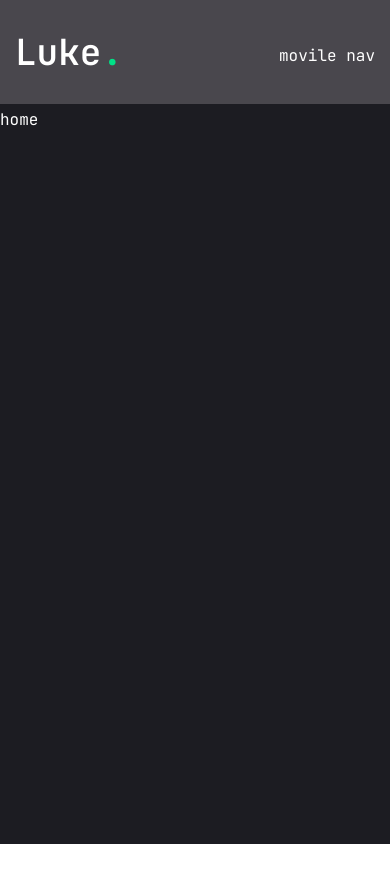
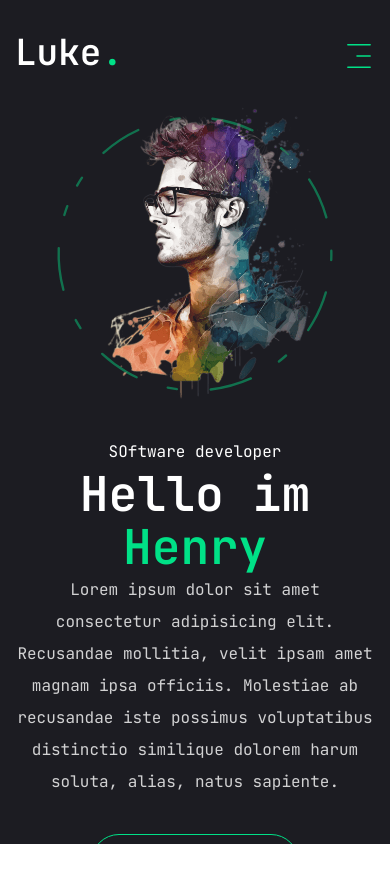
Before and after one commit to henryGustav/portfolio-next-2024, a Next.js app: page / in a window 390 px wide. Shown: the top 882 px of the page. Before the commit the page ends 844 px from the top, so only its background shows below. Built offline with nearby package versions, Linux system fonts and the light colour scheme.

Commit message:
adding socials , iamge profile - animation ,

```diff
--- a/app/globals.css
+++ b/app/globals.css
@@ -7,6 +7,19 @@
     body{
       @apply font-primary bg-primary text-white leading-loose;
     }
+
+    .h1{
+      @apply text-[48px] xl:text-[80px] leading-[1.1] font-semibold;
+    }
+
+    .h2{
+      @apply text-[36px] xl:text-[48px] leading-[1.1] font-semibold;
+    }
+    .h3{
+      @apply text-[20px] xl:text-[24px] leading-[1.1] font-semibold;
+    }
+
+
     /* :root {
       --background: 0 0% 100%;
       --foreground: 222.2 84% 4.9%;
--- a/app/layout.jsx
+++ b/app/layout.jsx
@@ -21,7 +21,7 @@ export default function RootLayout({ children }) {
     <html lang="en">
       <body className={jetbrainsMono.variable}>
         <Header />
-        <StairTransition/>
+        <StairTransition />
         <PageTransition>{children}</PageTransition>
       </body>
     </html>
--- a/app/page.jsx
+++ b/app/page.jsx
@@ -1,5 +1,52 @@
-import Image from 'next/image'
+import Photo from '@/components/Photo'
+import Social from '@/components/ui/Social'
+import { Button } from '@/components/ui/button'
+import { FiDownload } from 'react-icons/fi'
+const Home = () => {
+  return (
+    <section className="h-full">
+      <div className="container mx-auto h-full">
+        <div
+          className="flex flex-col xl:flex-row items-center justify-between
+        xl:pt-8 xl:pb-24
+        "
+        >
+          <div className="text-center xl:text-left order-2 xl:order-none">
+            <span>SOftware developer</span>
+            <h1 className="h1">
+              Hello im <br />
+              <span className="text-accent">Henry</span>
+            </h1>
 
-export default function Home() {
-  return <main>home</main>
+            <p className="mb-9 text-white/80">
+              Lorem ipsum dolor sit amet consectetur adipisicing elit. Recusandae mollitia, velit ipsam amet magnam ipsa
+              officiis. Molestiae ab recusandae iste possimus voluptatibus distinctio similique dolorem harum soluta,
+              alias, natus sapiente.
+            </p>
+
+            <div className="flex flex-col xl:flex-row items-center gap-8">
+              <Button variant="outline" size="lg" className="uppercase flex items-center gap-2">
+                <span>Download CV</span>
+                <FiDownload className="text-xl" />
+              </Button>
+              <div className="mb-8 xl:mb-0">
+                <Social
+                  containerStyles={'flex gap-6'}
+                  iconStyles={`w-9 h-9 border border-accent rounded-full
+                  flex justify-center items-center text-accent text-base hover:bg-accent hover:text-primary
+                  hover:transition-all duration-500
+                  `}
+                />
+              </div>
+            </div>
+          </div>
+          <div className="order-1 xl:order-none mb-8 xl:mb-0">
+            <Photo />
+          </div>
+        </div>
+      </div>
+    </section>
+  )
 }
+
+export default Home
--- a/components/Header.jsx
+++ b/components/Header.jsx
@@ -2,10 +2,11 @@ import Link from 'next/link'
 import React from 'react'
 import Nav from './Nav'
 import { Button } from './ui/button'
+import MobileNav from './MobileNav'
 
 const Header = () => {
   return (
-    <header className="py-8 xl:py-12 text-white bg-pink-50/20">
+    <header className="py-8 xl:py-12 text-white bg-primary">
       <div className="container mx-auto flex justify-between items-end">
         <Link href="/">
           <h1 className="text-4xl font-semibold">
@@ -20,7 +21,9 @@ const Header = () => {
           </Link>
         </div>
 
-        <div className="xl:hidden">movile nav</div>
+        <div className="xl:hidden">
+          <MobileNav />
+        </div>
       </div>
     </header>
   )
--- a/components/MobileNav.jsx
+++ b/components/MobileNav.jsx
@@ -1,10 +1,52 @@
+'use client'
 import { usePathname } from 'next/navigation'
 import React from 'react'
+import { CiMenuFries } from 'react-icons/ci'
+import { Sheet, SheetContent, SheetTrigger, SheetClose } from './ui/sheet'
+import Link from 'next/link'
 
+const links = [
+  { name: 'home', path: '/' },
+  { name: 'services', path: '/services' },
+  { name: 'resume', path: '/resume' },
+  { name: 'work', path: '/work' },
+  { name: 'contact', path: '/contact' },
+]
 const MobileNav = () => {
-    const pathName= usePathname()
+  const pathName = usePathname()
   return (
-    <nav>MobileNav</nav>
+    <Sheet>
+      <SheetTrigger className="flex justify-center items-center">
+        <CiMenuFries className="text-[32px] text-accent" />
+      </SheetTrigger>
+      <SheetContent className="flex flex-col">
+        <div className="mt-32 mb-40 text-center text-2xl">
+          <SheetClose asChild>
+            <Link href={'/'}>
+              <h1 className="text-4xl font-semibold">
+                Luke<span className="text-accent">.</span>
+              </h1>
+            </Link>
+          </SheetClose>
+        </div>
+        <nav className="flex flex-col justify-center items-center gap-8">
+          {links.map((link, index) => {
+            return (
+              <SheetClose asChild>
+                <Link
+                  href={link.path}
+                  key={index}
+                  className={`${link.path === pathName && 'text-accent border-b-2 border-accent'}
+                text-xl capitalize hover:text-accent transition-all`}
+                >
+                  {link.name}
+                </Link>
+              </SheetClose>
+            )
+          })}
+        </nav>
+      </SheetContent>
+    </Sheet>
   )
 }
 
--- /dev/null
+++ b/components/Photo.jsx
@@ -0,0 +1,57 @@
+'use client'
+
+import { motion } from 'framer-motion'
+import Image from 'next/image'
+
+const Photo = () => {
+  return (
+    <div className="w-full h-full relative ">
+      <motion.div
+        initial={{ opacity: 0 }}
+        animate={{ opacity: 1, transition: { delay: 1.5, duration: 0.4, ease: 'easeInOut' } }}
+      >
+        <div className="w-[298px] h-[298px] xl:w-[438px] xl:h-[438px] mix-blend-lighten absolute top-[50%] left-[50%]  transform translate-x-[-50%]  translate-y-[-50%]">
+          <Image
+            src={'/assets/profile/developer-pic-1.png'}
+            priority
+            quality={100}
+            fill
+            alt=""
+            className="object-contain scale-x-[-1]"
+          />
+        </div>
+      </motion.div>
+
+      <motion.svg
+        className="w-[300px] xl:w-[506px] h-[300px] xl:h-[506px]"
+        fill={'transparent'}
+        viewBox={'0 0 506 506'}
+        xmlns={'http://www.w3.org/2000/svg'}
+      >
+        <motion.circle
+          cx="253"
+          cy="253"
+          r="230"
+          stroke={'#00ff99'}
+          strokeWidth={'4'}
+          strokeLinecap={'round'}
+          strokeLinejoin={'round'}
+          initial={{ strokeDasharray: '24 10 0 0', opacity: 0 }}
+          animate={{
+            opacity: 1,
+            strokeDasharray: ['15 120 25 25', '16 25 92 72', '4 250 22 22'],
+            rotate: [120, 360],
+          }}
+          transition={{
+            delay: 0.5,
+            duration: 20,
+            repeat: Infinity,
+            repeatType: 'reverse',
+          }}
+        />
+      </motion.svg>
+    </div>
+  )
+}
+
+export default Photo
--- /dev/null
+++ b/components/ui/Social.jsx
@@ -0,0 +1,37 @@
+import Link from 'next/link'
+import React from 'react'
+
+import { FaGithub, FaLinkedin, FaYoutube, FaTwitter } from 'react-icons/fa'
+
+const socials = [
+  {
+    icon: <FaGithub />,
+    path: '',
+  },
+  {
+    icon: <FaLinkedin />,
+    path: '',
+  },
+  {
+    icon: <FaYoutube />,
+    path: '',
+  },
+  {
+    icon: <FaTwitter />,
+    path: '',
+  },
+]
+
+const Social = ({ containerStyles, iconStyles }) => {
+  return (
+    <div className={containerStyles}>
+      {socials.map((social, index) => (
+        <Link href={social.path} key={index} className={iconStyles}>
+          {social.icon}
+        </Link>
+      ))}
+    </div>
+  )
+}
+
+export default Social
--- a/components/ui/button.jsx
+++ b/components/ui/button.jsx
@@ -5,25 +5,18 @@ import { cva } from "class-variance-authority";
 import { cn } from "@/lib/utils"
 
 const buttonVariants = cva(
-  "inline-flex items-center justify-center whitespace-nowrap rounded-md text-sm font-medium ring-offset-background transition-colors focus-visible:outline-none focus-visible:ring-2 focus-visible:ring-ring focus-visible:ring-offset-2 disabled:pointer-events-none disabled:opacity-50",
+  "inline-flex items-center justify-center whitespace-nowrap rounded-full text-base font-semibold ring-offset-white transition-colors",
   {
     variants: {
       variant: {
-        default: "bg-primary text-primary-foreground hover:bg-primary/90",
-        destructive:
-          "bg-destructive text-destructive-foreground hover:bg-destructive/90",
-        outline:
-          "border border-input bg-background hover:bg-accent hover:text-accent-foreground",
-        secondary:
-          "bg-secondary text-secondary-foreground hover:bg-secondary/80",
-        ghost: "hover:bg-accent hover:text-accent-foreground",
-        link: "text-primary underline-offset-4 hover:underline",
+        default: "bg-accent text-primary hove:bg-accent-hover",
+        primary: "bg-primary text-white",
+        outline: "border border-accent bg-transparent text-accent hover:bg-accent hover:text-primary",
       },
       size: {
-        default: "h-10 px-4 py-2",
-        sm: "h-9 rounded-md px-3",
-        lg: "h-11 rounded-md px-8",
-        icon: "h-10 w-10",
+        default: "h-[44px] px-6",
+        md: "h-[48px] px-6",
+        lg: "h-[56px] px-8 text-sm uppercase tracking-[2px]",
       },
     },
     defaultVariants: {
--- /dev/null
+++ b/components/ui/sheet.jsx
@@ -0,0 +1,109 @@
+"use client";
+import * as React from "react"
+import * as SheetPrimitive from "@radix-ui/react-dialog"
+import { cva } from "class-variance-authority";
+import { X } from "lucide-react"
+
+import { cn } from "@/lib/utils"
+
+const Sheet = SheetPrimitive.Root
+
+const SheetTrigger = SheetPrimitive.Trigger
+
+const SheetClose = SheetPrimitive.Close
+
+const SheetPortal = SheetPrimitive.Portal
+
+const SheetOverlay = React.forwardRef(({ className, ...props }, ref) => (
+  <SheetPrimitive.Overlay
+    className={cn(
+      "fixed inset-0 z-50 bg-black/80  data-[state=open]:animate-in data-[state=closed]:animate-out data-[state=closed]:fade-out-0 data-[state=open]:fade-in-0",
+      className
+    )}
+    {...props}
+    ref={ref} />
+))
+SheetOverlay.displayName = SheetPrimitive.Overlay.displayName
+
+const sheetVariants = cva(
+  "fixed z-50 gap-4 bg-primary p-6 shadow-lg transition ease-in-out data-[state=open]:animate-in data-[state=closed]:animate-out data-[state=closed]:duration-300 data-[state=open]:duration-500",
+  {
+    variants: {
+      side: {
+        top: "inset-x-0 top-0 border-b data-[state=closed]:slide-out-to-top data-[state=open]:slide-in-from-top",
+        bottom:
+          "inset-x-0 bottom-0 border-t data-[state=closed]:slide-out-to-bottom data-[state=open]:slide-in-from-bottom",
+        left: "inset-y-0 left-0 h-full w-3/4 border-r data-[state=closed]:slide-out-to-left data-[state=open]:slide-in-from-left sm:max-w-sm",
+        right:
+          "inset-y-0 right-0 h-full w-3/4 data-[state=closed]:slide-out-to-right data-[state=open]:slide-in-from-right sm:max-w-sm",
+      },
+    },
+    defaultVariants: {
+      side: "right",
+    },
+  }
+)
+
+const SheetContent = React.forwardRef(({ side = "right", className, children, ...props }, ref) => (
+  <SheetPortal>
+    <SheetOverlay />
+    <SheetPrimitive.Content ref={ref} className={cn(sheetVariants({ side }), className)} {...props}>
+      {children}
+      <SheetPrimitive.Close
+        className="absolute right-4 top-4 rounded-sm opacity-70 ring-offset-background transition-opacity hover:opacity-100 focus:outline-none focus:ring-2 focus:ring-ring focus:ring-offset-2 disabled:pointer-events-none data-[state=open]:bg-secondary">
+        <X className="h-4 w-4" />
+        <span className="sr-only">Close</span>
+      </SheetPrimitive.Close>
+    </SheetPrimitive.Content>
+  </SheetPortal>
+))
+SheetContent.displayName = SheetPrimitive.Content.displayName
+
+const SheetHeader = ({
+  className,
+  ...props
+}) => (
+  <div
+    className={cn("flex flex-col space-y-2 text-center sm:text-left", className)}
+    {...props} />
+)
+SheetHeader.displayName = "SheetHeader"
+
+const SheetFooter = ({
+  className,
+  ...props
+}) => (
+  <div
+    className={cn("flex flex-col-reverse sm:flex-row sm:justify-end sm:space-x-2", className)}
+    {...props} />
+)
+SheetFooter.displayName = "SheetFooter"
+
+const SheetTitle = React.forwardRef(({ className, ...props }, ref) => (
+  <SheetPrimitive.Title
+    ref={ref}
+    className={cn("text-lg font-semibold text-foreground", className)}
+    {...props} />
+))
+SheetTitle.displayName = SheetPrimitive.Title.displayName
+
+const SheetDescription = React.forwardRef(({ className, ...props }, ref) => (
+  <SheetPrimitive.Description
+    ref={ref}
+    className={cn("text-sm text-muted-foreground", className)}
+    {...props} />
+))
+SheetDescription.displayName = SheetPrimitive.Description.displayName
+
+export {
+  Sheet,
+  SheetPortal,
+  SheetOverlay,
+  SheetTrigger,
+  SheetClose,
+  SheetContent,
+  SheetHeader,
+  SheetFooter,
+  SheetTitle,
+  SheetDescription,
+}
--- a/package.json
+++ b/package.json
@@ -9,6 +9,7 @@
     "lint": "next lint"
   },
   "dependencies": {
+    "@radix-ui/react-dialog": "^1.1.1",
     "@radix-ui/react-scroll-area": "^1.1.0",
     "@radix-ui/react-select": "^2.1.1",
     "@radix-ui/react-slot": "^1.1.0",
@@ -22,6 +23,7 @@
     "prettier": "^3.3.2",
     "react": "^18",
     "react-dom": "^18",
+    "react-icons": "^5.2.1",
     "tailwind-merge": "^2.3.0",
     "tailwindcss-animate": "^1.0.7"
   },
```
Also changed, not shown: public/assets/profile/developer-pic-1.png (added), 1 other file (tests, documents, lock files or other folders).
